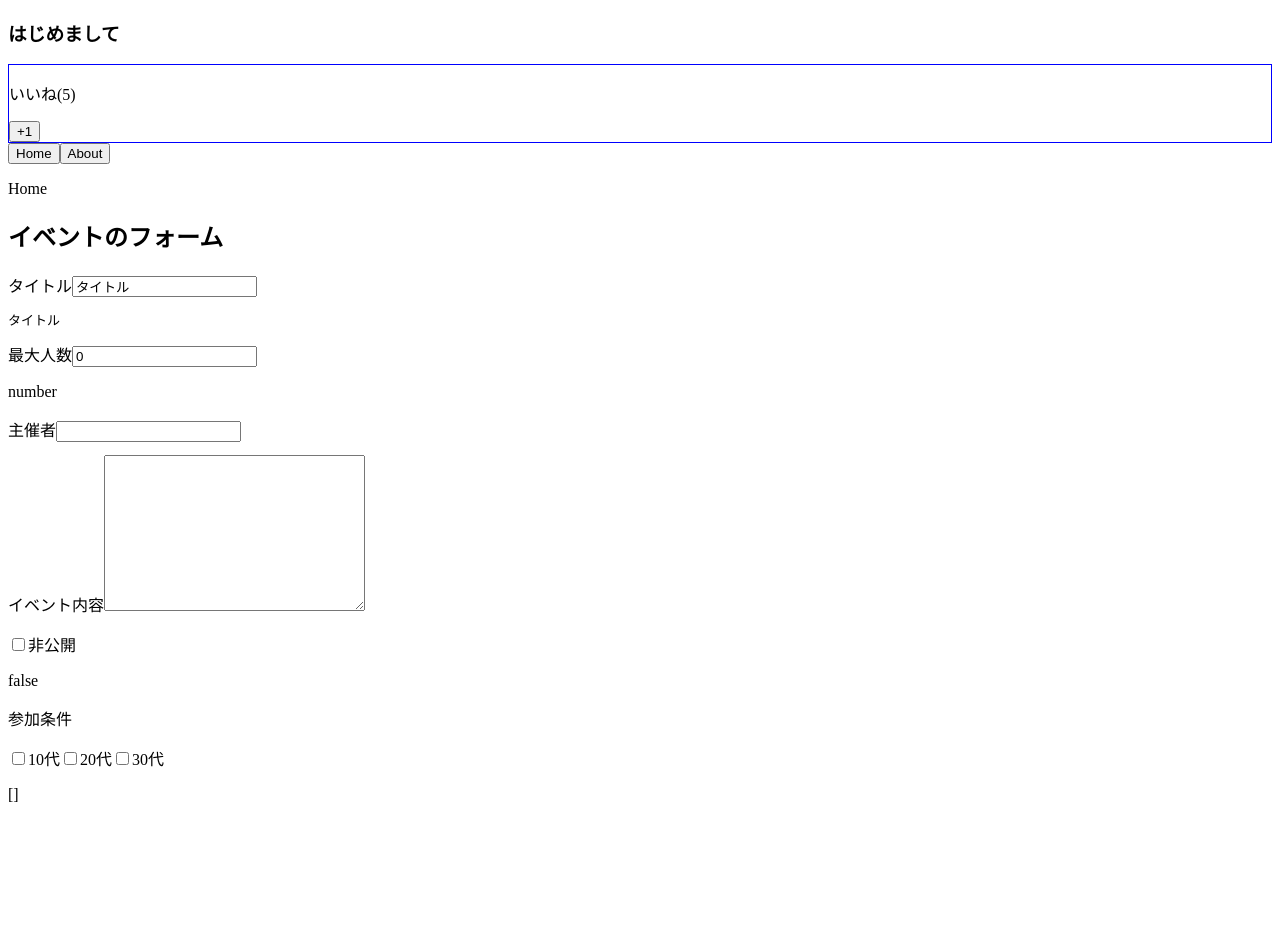
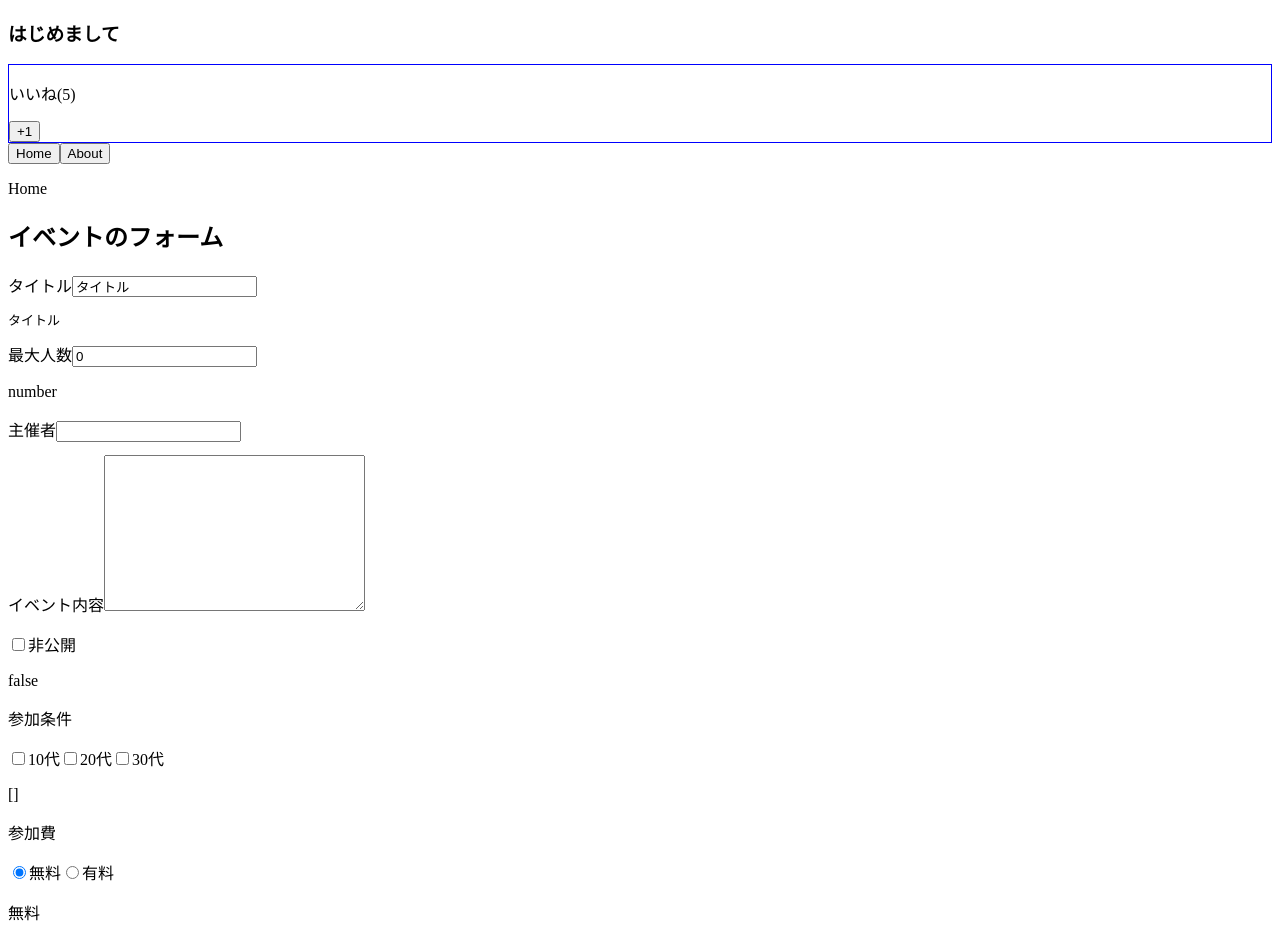
Before and after one commit to jin-aiit-a1824jj/vueJS-sample, a Vue app in the folder session6/index4/: page / in a window 1280 px wide. Before the commit the page ends 820 px from the top, so only its background shows below. Built offline with nearby package versions, Linux system fonts and the light colour scheme.

Commit message:
v-model radio button

```diff
--- a/session6/index4/src/App.vue
+++ b/session6/index4/src/App.vue
@@ -40,6 +40,17 @@
       <input type="checkbox" id="30" value="30代" v-model="eventData.target">
       <label for="30">30代</label>
       <p>{{eventData.target}}</p>
+
+
+      <p>参加費</p>
+      <input type="radio" id="free" value="無料" v-model="eventData.price">
+      <label for="free">無料</label>
+      <input type="radio" id="paid" value="有料" v-model="eventData.price">
+      <label for="paid">有料</label>
+      <p>{{eventData.price}}</p>
+
+
+
     </div>
 
   </div>
@@ -67,7 +78,8 @@
         host: "",
         detail: "",
         isPrivate: false,
-        target: []
+        target: [],
+        price: "無料"
       }
     }
   },
```
